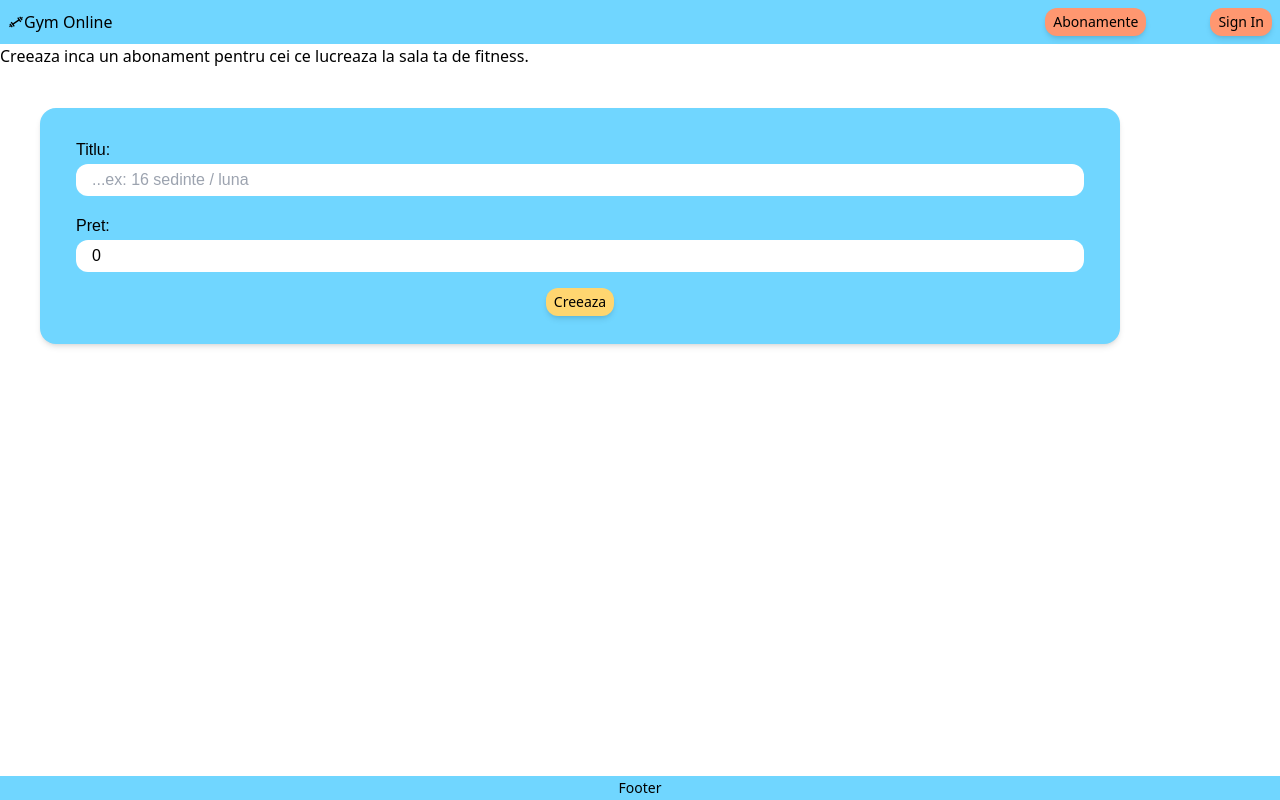
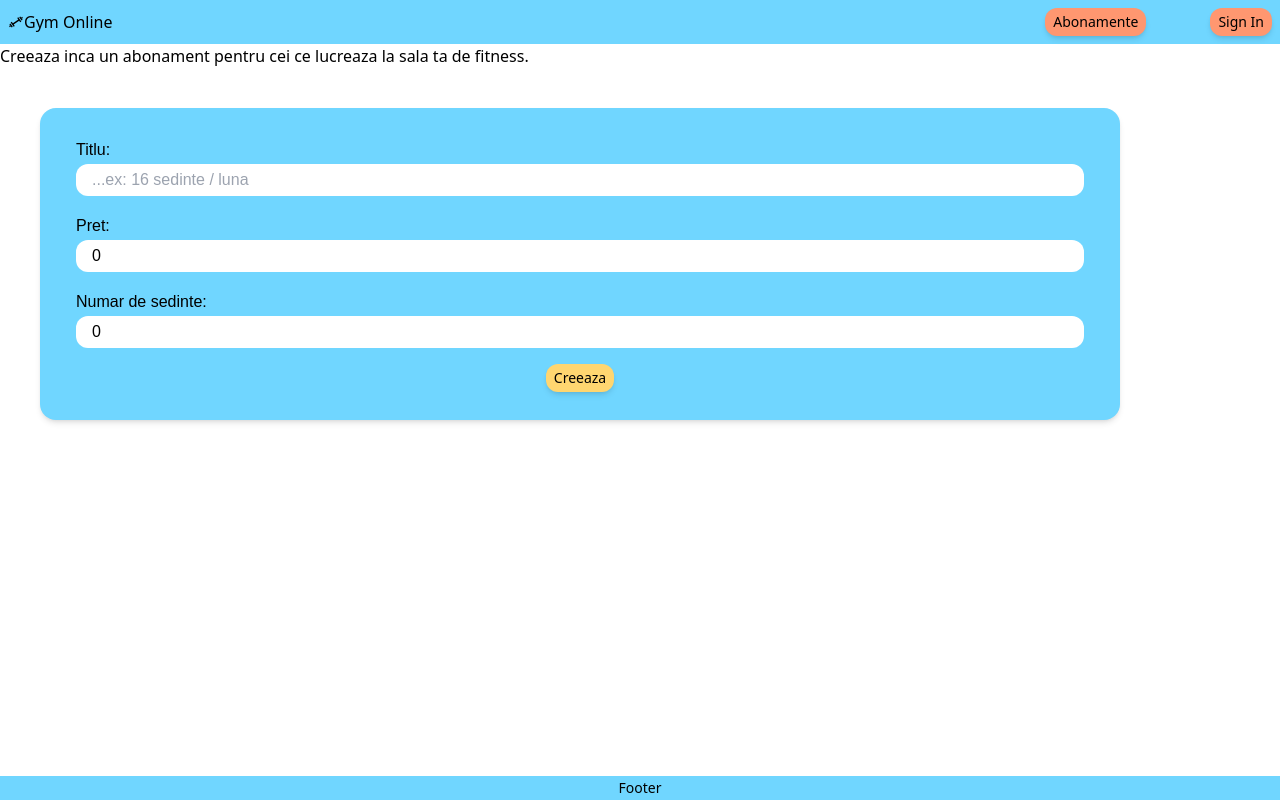
Before and after one commit to Ceokan-Business/Gym-Online, a Next.js app in the folder gym/: page /create-membership in a window 1280 px wide. Built offline with nearby package versions, Linux system fonts and the light colour scheme; no server answers.

Commit message:
Added available session to membership schema

```diff
--- a/gym/app/api/create-membership/route.js
+++ b/gym/app/api/create-membership/route.js
@@ -4,12 +4,15 @@ import Membership from "@models/membership";
 export const POST = async(req, res) => {
     try {
         await connectToDB();
-        const { title, price } = await req.json();
+        const { title, price, availableSessions } = await req.json();
 
         const membership = new Membership({
             title,
             price,
+            availableSessions
         });
+
+        console.log({ membership });
 
         await membership.save();
         return new Response("New membership added", { status: 200 });
--- a/gym/app/create-membership/page.tsx
+++ b/gym/app/create-membership/page.tsx
@@ -14,12 +14,13 @@ const CreateMembership = () => {
     const createMembership = async (e: React.FormEvent) => {
         e.preventDefault();
         setSubmitting(true);
+        console.log({ membership });
 
         try {
             const response = await fetch("/api/create-membership", {
                 method: "POST",
                 mode: "cors",
-                body: JSON.stringify({ title: membership.title, price: membership.price }),
+                body: JSON.stringify({ title: membership.title, price: membership.price, availableSessions: membership.availableSessions}),
                 headers: {
                     "Content-Type": "application-json"
                 }
--- a/gym/components/Membership/MembershipForm.tsx
+++ b/gym/components/Membership/MembershipForm.tsx
@@ -32,12 +32,18 @@ const MembershipForm = ({ membership, setMembership, submitting, type, handleSub
                 value =  { membership.title }
                 executeChange = { (e) => { setMembership({ ...membership, title: e.target.value })}}
             />
-
             <NumberInputElement
                 labelTitle = "Pret: "
                 required = { true }
                 value = { Number(membership.price) }
-                executeChange = { (e) => { setMembership({ ...membership, price: Number(e.target.value) }); console.log(typeof Number(e.target.value)) } }
+                executeChange = { (e) => { setMembership({ ...membership, price: Number(e.target.value) })} }
+            />
+
+            <NumberInputElement
+                labelTitle = "Numar de sedinte: "
+                required = { true }
+                value = { Number(membership.availableSessions) }
+                executeChange = { (e) => { setMembership({ ...membership, availableSessions: Number(e.target.value) }) } }
             />
 
             <div className = 'flex justify-center my-2'>
--- a/gym/interfaces/MembershipInterface.ts
+++ b/gym/interfaces/MembershipInterface.ts
@@ -1,11 +1,13 @@
 export interface MembershipInterface {
     _id: string,
     title: string,
-    price: number
+    price: number,
+    availableSessions: number
 };
 
 export const initialMembership = {
     _id: "",
     title: "",
     price: 0,
+    availableSessions: 0,
 };
--- a/gym/models/membership.js
+++ b/gym/models/membership.js
@@ -8,6 +8,10 @@ const MembershipSchema = new Schema({
     price: {
         type: Schema.Types.Number,
         required: [true, 'Number is required']
+    },
+    availableSessions: {
+        type: Schema.Types.Number,
+        default: 0,
     }
 });
 
```
Also changed, not shown: gym/todo.txt.
